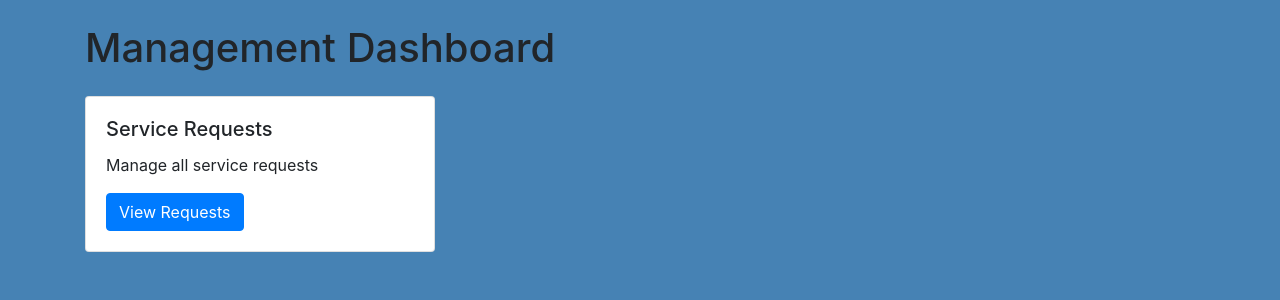
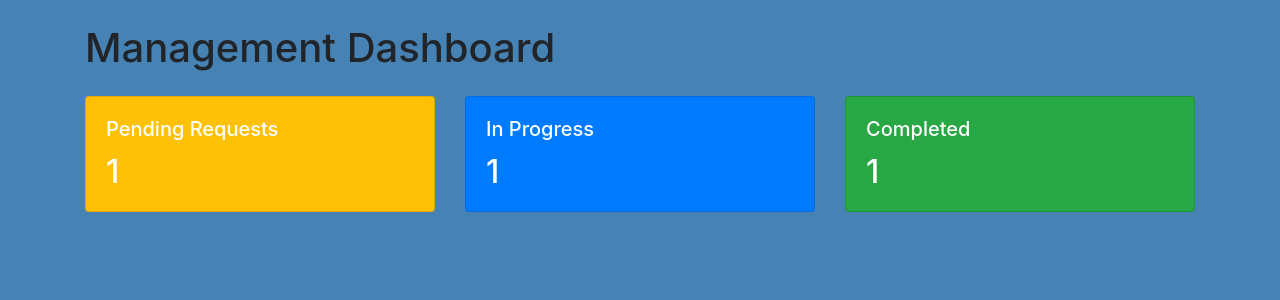
Before and after one commit to seanfreaney/FFS, a Django app: template management/templates/management/management_dashboard.html in a window 1280 px wide. Shown: the part 70-370 px from the top of the page. Run offline with Django 5.2, Linux system fonts and the light colour scheme; the template is opened without the code that fills it: most values are stand-ins (such as "Sample title", 1, 10 or a date in 2020); some libraries are stand-ins or nearby versions.

Commit message:
update management dashboard.html

```diff
--- a/management/templates/management/management_dashboard.html
+++ b/management/templates/management/management_dashboard.html
@@ -2,17 +2,35 @@
 {% load static %}
 
 {% block content %}
-    <div class="container">
-        <h1 class="mt-4">Management Dashboard</h1>
-        <div class="row mt-4">
-            <div class="col-md-4">
-                <div class="card">
-                    <div class="card-body">
-                        <h5 class="card-title">Service Requests</h5>
-                        <p class="card-text">Manage all service requests</p>
-                        <a href="#" class="btn btn-primary">View Requests</a>
-                    </div>
+<div class="container mt-4">
+    <h1>Management Dashboard</h1>
+
+    <div class="row mt-4">
+        <div class="col-md-4">
+            <div class="card text-white bg-warning">
+                <div class="card-body">
+                    <h5 class="card-title">Pending Requests</h5>
+                    <h2 class="card-text">{{ pending_count }}</h2>
                 </div>
             </div>
+        </div>
+        <div class="col-md-4">
+            <div class="card text-white bg-primary">
+                <div class="card-body">
+                    <h5 class="card-title">In Progress</h5>
+                    <h2 class="card-text">{{ in_progress_count }}</h2>
+                </div>
+            </div>
+        </div>
+        <div class="col-md-4">
+            <div class="card text-white bg-success">
+                <div class="card-body">
+                    <h5 class="card-title">Completed</h5>
+                    <h2 class="card-text">{{ completed_count }}</h2>
+                </div>
+            </div>
+        </div>
     </div>
+
+</div>
 {% endblock %}
```
